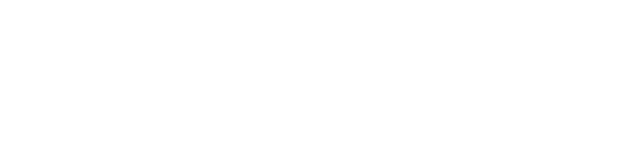
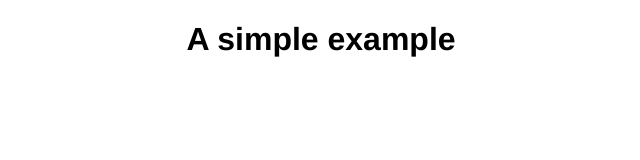
Before and after one commit to JoHNNyRiver/vanillacompnents, a plain HTML site: page index.html in a window 1280 px wide. Shown: the whole page, without its empty margins (319-959 px from the left). Drawn offline with Linux system fonts and the light colour scheme.

Commit message:
add title on main page

```diff
--- a/index.html
+++ b/index.html
@@ -9,6 +9,11 @@
 	<link rel="import" href="./components.html">
 
 	<style>
+
+		h1{
+			text-align: center;
+			font-family: Helvetica, sans-serif;
+		}
 		div{
 			width: 100%;
 			display: flex;
@@ -23,6 +28,9 @@
 	</style>
 </head>
 <body>
+
+	<h1>A simple example</h1>
+
 	<div>
 		<my-card></my-card>
 		<my-card></my-card>
```
